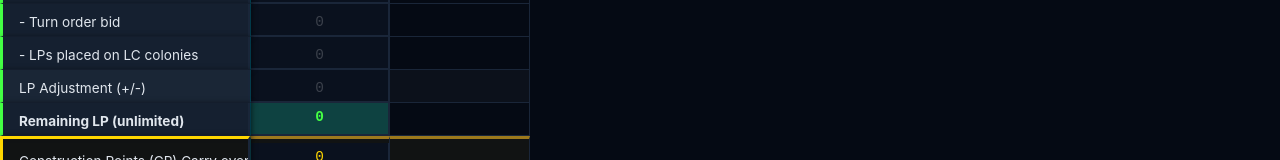
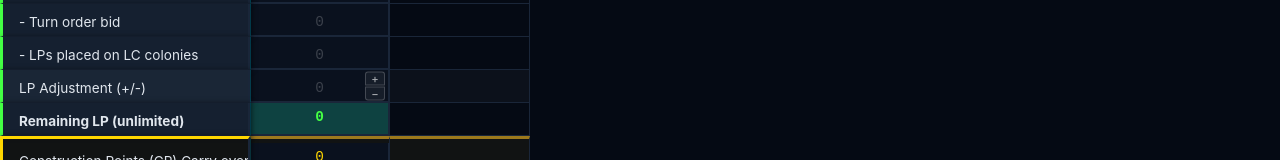
Before and after one commit to Leonidas300DH/4XManager, a React (Vite) app: page / in a window 1280 px wide. Shown: the part 307-467 px from the top of the page. Built offline with nearby package versions, Linux system fonts and the light colour scheme.

Commit message:
feat: add +/- increment buttons to adjustment fields in Economy tab

```diff
--- a/src/components/EconomyGrid.css
+++ b/src/components/EconomyGrid.css
@@ -372,3 +372,78 @@ tr[class*="section-"] .highlight-cell.negative-cell {
     color: var(--tp-color);
     background-color: rgba(192, 132, 252, 0.05);
 }
+
+/* Adjustment Cell with +/- Buttons */
+.adjustment-cell-wrapper {
+    display: flex;
+    align-items: center;
+    justify-content: center;
+    height: 100%;
+    padding: 0;
+    position: relative;
+}
+
+.adjustment-cell-wrapper>.cell {
+    flex: 1;
+    text-align: center;
+}
+
+.adjustment-buttons {
+    position: absolute;
+    right: 4px;
+    top: 50%;
+    transform: translateY(-50%);
+    display: flex;
+    flex-direction: column;
+    gap: 1px;
+}
+
+.adj-btn {
+    width: 20px;
+    height: 14px;
+    padding: 0;
+    border: 1px solid rgba(255, 255, 255, 0.2);
+    background: rgba(255, 255, 255, 0.05);
+    color: rgba(255, 255, 255, 0.6);
+    font-size: 0.7rem;
+    line-height: 1;
+    cursor: pointer;
+    display: flex;
+    align-items: center;
+    justify-content: center;
+    transition: all 0.15s;
+}
+
+.adj-btn:hover {
+    background: rgba(255, 255, 255, 0.15);
+    color: white;
+    border-color: rgba(255, 255, 255, 0.4);
+}
+
+.adj-plus {
+    border-radius: 3px 3px 0 0;
+}
+
+.adj-minus {
+    border-radius: 0 0 3px 3px;
+}
+
+.section-lp .adj-btn:hover {
+    border-color: var(--lp-color);
+    color: var(--lp-color);
+}
+
+.section-cp .adj-btn:hover {
+    border-color: var(--cp-color);
+    color: var(--cp-color);
+}
+
+.section-rp .adj-btn:hover {
+    border-color: var(--rp-color);
+    color: var(--rp-color);
+}
+
+.section-tp .adj-btn:hover {
+    border-color: var(--tp-color);
+    color: var(--tp-color);
+}
--- a/src/components/EconomyGrid.tsx
+++ b/src/components/EconomyGrid.tsx
@@ -234,7 +234,21 @@ export const EconomyGrid: React.FC<EconomyGridProps> = ({
                         {renderRow("- Maintenance", 'lp', 'maintenance', true, true, false, undefined, false, false, 'section-lp')}
                         {renderRow("- Turn order bid", 'lp', 'bid', true, false, false, undefined, false, false, 'section-lp')}
                         {renderRow("- LPs placed on LC colonies", 'lp', 'placedOnLC', true, false, false, undefined, false, false, 'section-lp')}
-                        {renderRow("LP Adjustment (+/-)", 'lp', 'adjustment', false, false, false, undefined, true, false, 'section-lp')}
+                        {renderRow("LP Adjustment (+/-)", 'lp', 'adjustment', false, false, false, (turn, index) => (
+                            <div className="adjustment-cell-wrapper">
+                                <Cell
+                                    value={turn.lp.adjustment}
+                                    onChange={(v) => handleUpdate(index, 'lp', 'adjustment', v)}
+                                    readOnly={isPastTurn(turn.id)}
+                                />
+                                {!isPastTurn(turn.id) && (
+                                    <div className="adjustment-buttons">
+                                        <button className="adj-btn adj-plus" onClick={() => handleUpdate(index, 'lp', 'adjustment', turn.lp.adjustment + 1)}>+</button>
+                                        <button className="adj-btn adj-minus" onClick={() => handleUpdate(index, 'lp', 'adjustment', turn.lp.adjustment - 1)}>−</button>
+                                    </div>
+                                )}
+                            </div>
+                        ), true, false, 'section-lp')}
                         {renderRow("Remaining LP (unlimited)", 'derived', null, false, true, true, (turn) => (
                             <Cell
                                 value={turn.lp.remaining}
@@ -334,7 +348,21 @@ export const EconomyGrid: React.FC<EconomyGridProps> = ({
                             <td></td>
                         </tr>
 
-                        {renderRow("CP Adjustment (+/-)", 'cp', 'adjustment', false, false, false, undefined, true, false, 'section-cp')}
+                        {renderRow("CP Adjustment (+/-)", 'cp', 'adjustment', false, false, false, (turn, index) => (
+                            <div className="adjustment-cell-wrapper">
+                                <Cell
+                                    value={turn.cp.adjustment}
+                                    onChange={(v) => handleUpdate(index, 'cp', 'adjustment', v)}
+                                    readOnly={isPastTurn(turn.id)}
+                                />
+                                {!isPastTurn(turn.id) && (
+                                    <div className="adjustment-buttons">
+                                        <button className="adj-btn adj-plus" onClick={() => handleUpdate(index, 'cp', 'adjustment', turn.cp.adjustment + 1)}>+</button>
+                                        <button className="adj-btn adj-minus" onClick={() => handleUpdate(index, 'cp', 'adjustment', turn.cp.adjustment - 1)}>−</button>
+                                    </div>
+                                )}
+                            </div>
+                        ), true, false, 'section-cp')}
 
                         {renderRow("Remaining CP (30 Max)", 'derived', null, false, true, true, (turn) => (
                             <Cell
@@ -393,7 +421,21 @@ export const EconomyGrid: React.FC<EconomyGridProps> = ({
                             <td></td>
                         </tr>
 
-                        {renderRow("RP Adjustment (+/-)", 'rp', 'adjustment', false, false, false, undefined, true, false, 'section-rp')}
+                        {renderRow("RP Adjustment (+/-)", 'rp', 'adjustment', false, false, false, (turn, index) => (
+                            <div className="adjustment-cell-wrapper">
+                                <Cell
+                                    value={turn.rp.adjustment}
+                                    onChange={(v) => handleUpdate(index, 'rp', 'adjustment', v)}
+                                    readOnly={isPastTurn(turn.id)}
+                                />
+                                {!isPastTurn(turn.id) && (
+                                    <div className="adjustment-buttons">
+                                        <button className="adj-btn adj-plus" onClick={() => handleUpdate(index, 'rp', 'adjustment', turn.rp.adjustment + 1)}>+</button>
+                                        <button className="adj-btn adj-minus" onClick={() => handleUpdate(index, 'rp', 'adjustment', turn.rp.adjustment - 1)}>−</button>
+                                    </div>
+                                )}
+                            </div>
+                        ), true, false, 'section-rp')}
 
                         {renderRow("Remaining RP (30 Max)", 'derived', null, false, true, true, (turn) => (
                             <Cell
@@ -426,7 +468,21 @@ export const EconomyGrid: React.FC<EconomyGridProps> = ({
                             </div>
                         ), false, false, 'section-tp')}
                         {renderRow("- TP spending", 'tp', 'spending', true, false, false, undefined, false, false, 'section-tp')}
-                        {renderRow("TP Adjustment (+/-)", 'tp', 'adjustment', false, false, false, undefined, true, false, 'section-tp')}
+                        {renderRow("TP Adjustment (+/-)", 'tp', 'adjustment', false, false, false, (turn, index) => (
+                            <div className="adjustment-cell-wrapper">
+                                <Cell
+                                    value={turn.tp.adjustment}
+                                    onChange={(v) => handleUpdate(index, 'tp', 'adjustment', v)}
+                                    readOnly={isPastTurn(turn.id)}
+                                />
+                                {!isPastTurn(turn.id) && (
+                                    <div className="adjustment-buttons">
+                                        <button className="adj-btn adj-plus" onClick={() => handleUpdate(index, 'tp', 'adjustment', turn.tp.adjustment + 1)}>+</button>
+                                        <button className="adj-btn adj-minus" onClick={() => handleUpdate(index, 'tp', 'adjustment', turn.tp.adjustment - 1)}>−</button>
+                                    </div>
+                                )}
+                            </div>
+                        ), true, false, 'section-tp')}
                         {renderRow("Remaining TP (unlimited)", 'derived', null, false, true, true, (turn) => (
                             <Cell value={turn.tp.remaining} readOnly className="highlight-cell" />
                         ), false, false, 'section-tp')}
```
